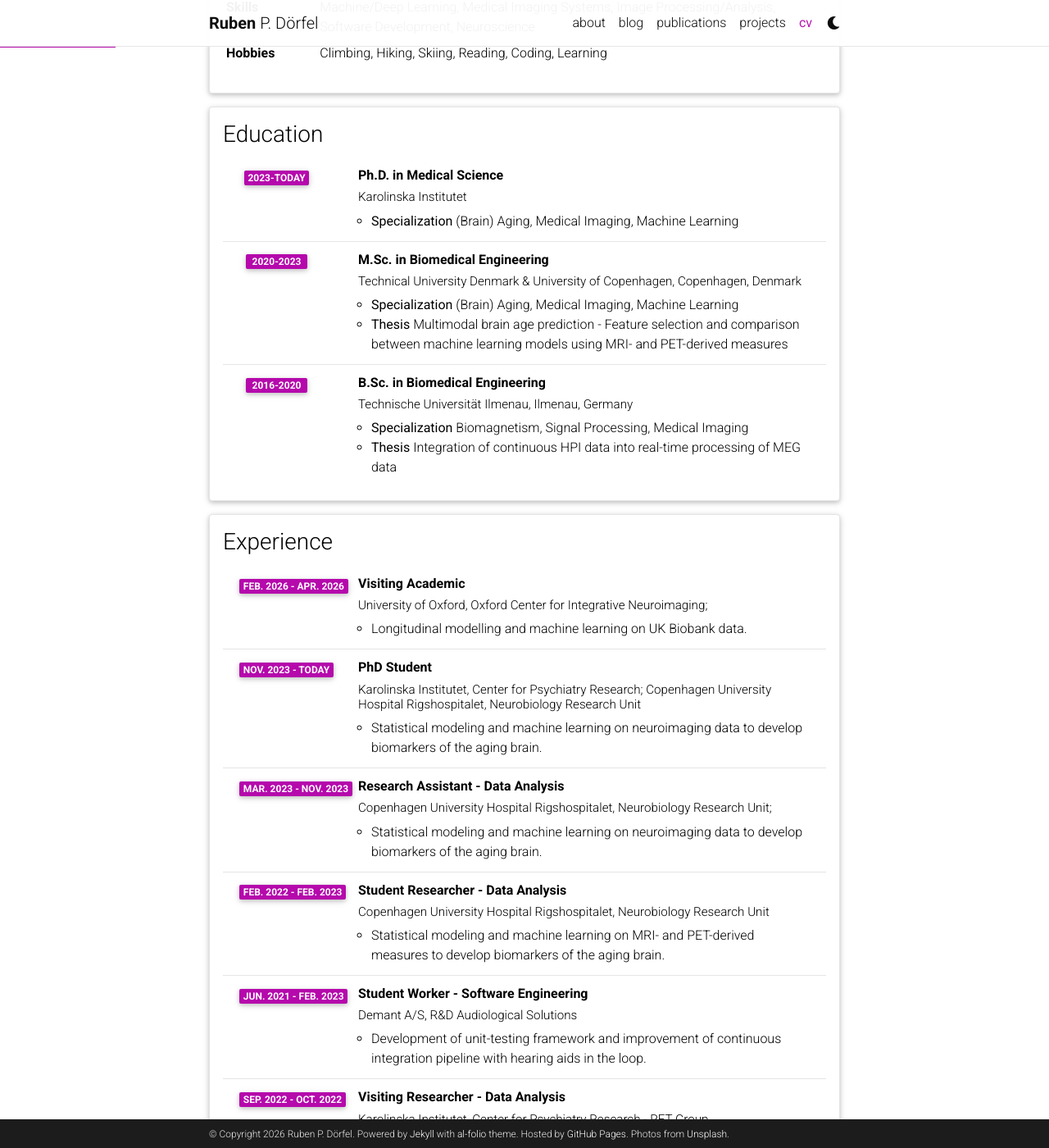
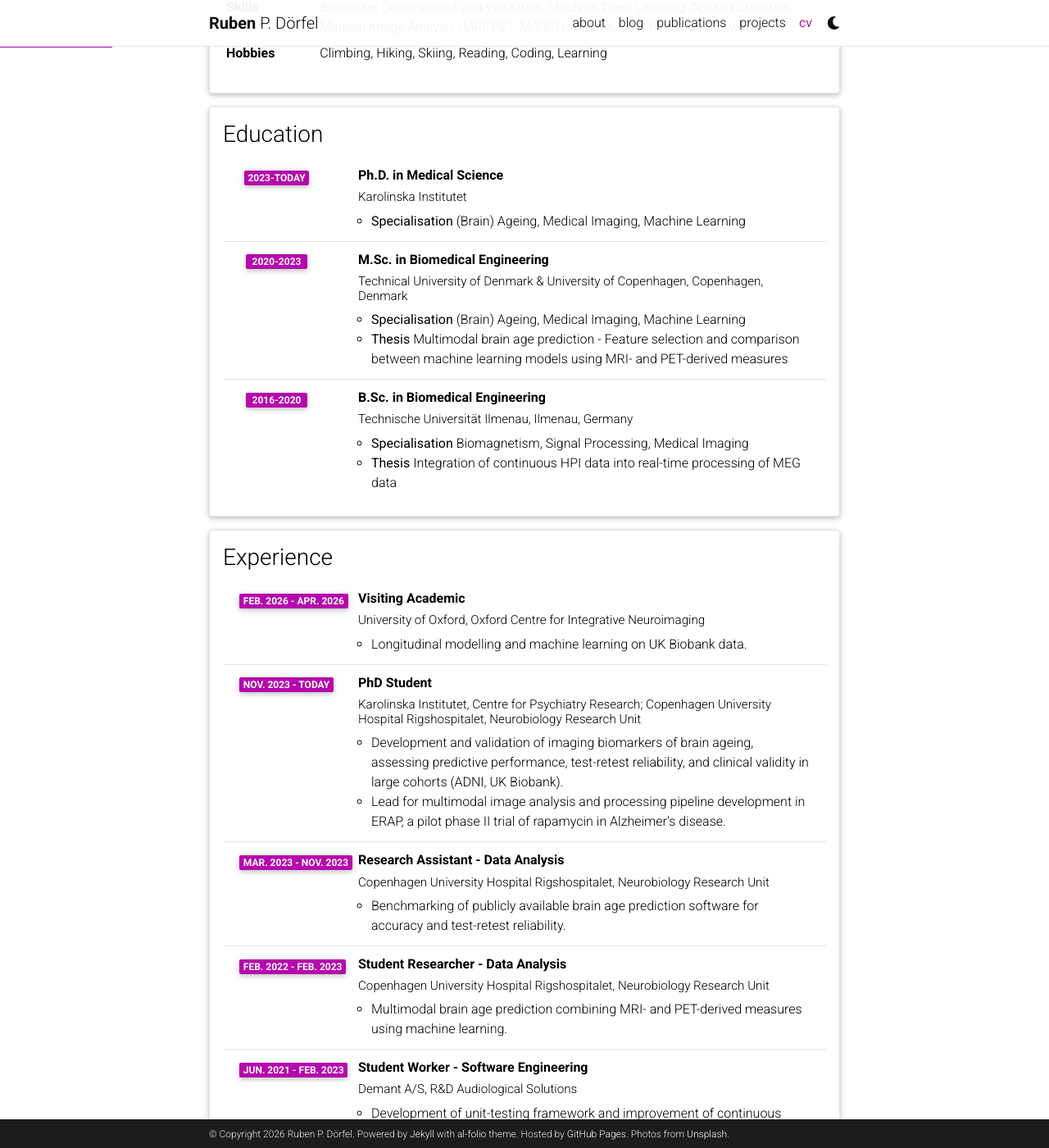
Before and after one commit to RDoerfel/rdoerfel.github.io, a Jekyll site: the page built from _pages/cv.md, in a window 1280 px wide and 1400 px high, scrolled down 351 px. Shown: the whole window at 82% size. Built offline with Jekyll 4.4.1, drawn with Linux system fonts in a browser that asks for light colours; comment, search, counter and statistics services are not loaded; a style sheet for code colours, icons or effects is not loaded; some of the changed text lies outside the part shown.

Commit message:
update CV

```diff
--- a/_data/cv.yml
+++ b/_data/cv.yml
@@ -4,11 +4,12 @@
     - name: Full Name
       value: Ruben Dörfel
     - name: Languages
-      value: English (Proficent), German (Native)
+      value: English (Proficient), German (Native)
     - name: Programming
-      value: Python, MATLAB, C++, R
+      value: Python, R, C++, MATLAB
     - name: Skills
-      value: Machine/Deep Learning, Medical Imaging Systems, Image Processing/Analysis, Software Development, Neuroscience
+      value: Biomarker Development and Validation, Machine/Deep Learning, Applied Statistics, Medical Image Analysis (MRI, PET, M/EEG), Reproducible Research Software
+
     - name: Hobbies
       value: Climbing, Hiking, Skiing, Reading, Coding, Learning
 
@@ -19,56 +20,57 @@
       institution: Karolinska Institutet
       year: 2023-Today
       description:
-        - <b>Specialization</b> (Brain) Aging, Medical Imaging, Machine Learning
+        - <b>Specialisation</b> (Brain) Ageing, Medical Imaging, Machine Learning
     - title: M.Sc. in Biomedical Engineering
-      institution: Technical University Denmark & University of Copenhagen, Copenhagen, Denmark
+      institution: Technical University of Denmark & University of Copenhagen, Copenhagen, Denmark
       year: 2020-2023
       description:
-        - <b>Specialization</b> (Brain) Aging, Medical Imaging, Machine Learning
+        - <b>Specialisation</b> (Brain) Ageing, Medical Imaging, Machine Learning
         - <b>Thesis</b> Multimodal brain age prediction - Feature selection and comparison between machine learning models using MRI- and PET-derived measures
     - title: B.Sc. in Biomedical Engineering
       institution: Technische Universität Ilmenau, Ilmenau, Germany
       year: 2016-2020
       description:
-        - <b>Specialization</b> Biomagnetism, Signal Processing, Medical Imaging
+        - <b>Specialisation</b> Biomagnetism, Signal Processing, Medical Imaging
         - <b>Thesis</b> Integration of continuous HPI data into real-time processing of MEG data
 
 - title: Experience
   type: time_table
   contents:
   - title: Visiting Academic
-    institution: University of Oxford, Oxford Center for Integrative Neuroimaging;
+    institution: University of Oxford, Oxford Centre for Integrative Neuroimaging
     year: Feb. 2026 - Apr. 2026
     description:
       - Longitudinal modelling and machine learning on UK Biobank data.
   - title: PhD Student
-    institution: Karolinska Institutet, Center for Psychiatry Research; Copenhagen University Hospital Rigshospitalet, Neurobiology Research Unit
+    institution: Karolinska Institutet, Centre for Psychiatry Research; Copenhagen University Hospital Rigshospitalet, Neurobiology Research Unit
     year: Nov. 2023 - Today
     description:
-      - Statistical modeling and machine learning on neuroimaging data to develop biomarkers of the aging brain.
+      - Development and validation of imaging biomarkers of brain ageing, assessing predictive performance, test-retest reliability, and clinical validity in large cohorts (ADNI, UK Biobank).
+      - Lead for multimodal image analysis and processing pipeline development in ERAP, a pilot phase II trial of rapamycin in Alzheimer's disease.
   - title: Research Assistant - Data Analysis
-    institution: Copenhagen University Hospital Rigshospitalet, Neurobiology Research Unit;
+    institution: Copenhagen University Hospital Rigshospitalet, Neurobiology Research Unit
     year: Mar. 2023 - Nov. 2023
     description:
-      - Statistical modeling and machine learning on neuroimaging data to develop biomarkers of the aging brain.
+      - Benchmarking of publicly available brain age prediction software for accuracy and test-retest reliability.
   - title: Student Researcher - Data Analysis
     institution: Copenhagen University Hospital Rigshospitalet, Neurobiology Research Unit
     year: Feb. 2022 - Feb. 2023
     description:
-      - Statistical modeling and machine learning on MRI- and PET-derived measures to develop biomarkers of the aging brain.
+      - Multimodal brain age prediction combining MRI- and PET-derived measures using machine learning.
   - title: Student Worker - Software Engineering
     institution: Demant A/S, R&D Audiological Solutions
     year: Jun. 2021 - Feb. 2023
     description:
       - Development of unit-testing framework and improvement of continuous integration pipeline with hearing aids in the loop.
   - title: Visiting Researcher - Data Analysis
-    institution: Karolinska Institutet, Center for Psychiatry Research - PET Group
+    institution: Karolinska Institutet, Centre for Psychiatry Research - PET Group
     year: Sep. 2022 - Oct. 2022
     description:
       - Image processing and analysis of Positron Emission Tomography images and Magnetic Resonance Images.
   - title: Student Researcher - Research Software Development
     institution: Massachusetts General Hospital, Harvard Medical School, Martinos Center for Biomedical Imaging
-    year: Nov. 2019 - Mai 2020
+    year: Nov. 2019 - May 2020
     description:
       - Development of algorithms for real-time movement correction in MEG measurements and online updating of neural source reconstruction
   - title: Student Worker - Embedded Software
@@ -92,14 +94,14 @@
     description:
       - Amount - 30,000 SEK
       - Purpose - Travel grant for research stay abroad.
-      - Institution - Center for Integrative Neuroimaging, Oxford University
+      - Institution - Centre for Integrative Neuroimaging, University of Oxford
   - title: SSMF Travel Grant
     institution: Swedish Society for Medical Research (SSMF)
     year: 2025
     description:
       - Amount - 50,000 SEK
       - Purpose - Travel grant for research stay abroad.
-      - Institution - Center for Integrative Neuroimaging, Oxford University
+      - Institution - Centre for Integrative Neuroimaging, University of Oxford
   - title: BND Summer of Code
     institution: Bundesnachrichtendienst (BND)
     year: Jul. 2020 - Sep. 2020
@@ -123,7 +125,7 @@
     - Brain Informatics
     - Imaging Neuroscience
 
-- title: Awards and Honors
+- title: Awards and Honours
   type: time_table
   contents:
   - title: GeroScience Publication Award – Honorable Mention
```
